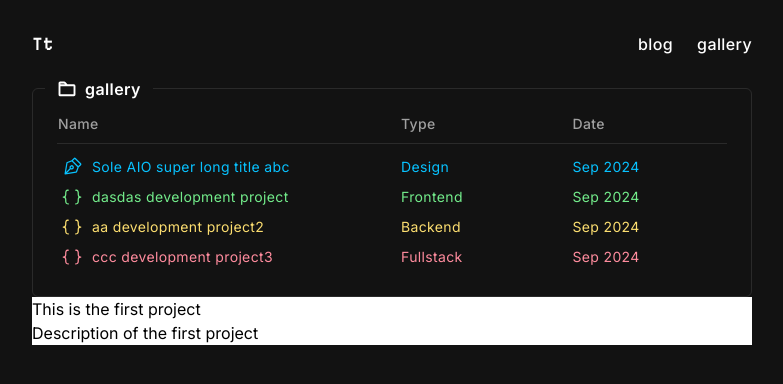
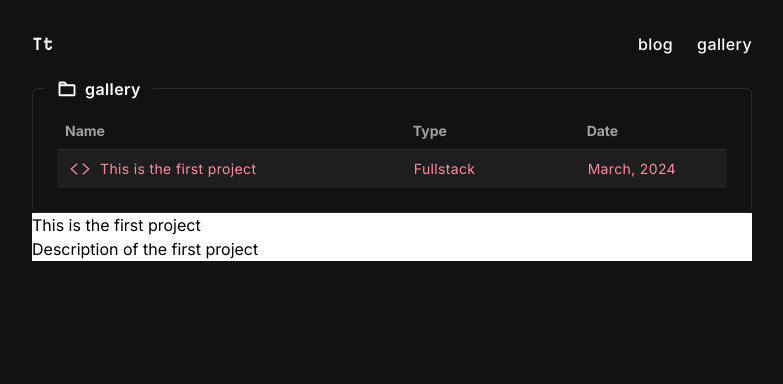
Before and after one commit to tot/tonytran.me, an Astro site: page /gallery in a window 1280 px wide. Shown: the whole page, without its empty margins (248-1031 px from the left). Built offline with nearby package versions, Linux system fonts and the light colour scheme; Astro itself is replaced by a stand-in of ours.

Commit message:
Fetch list of projects to display in gallery explorer

```diff
--- a/src/components/gallery/Explorer.astro
+++ b/src/components/gallery/Explorer.astro
@@ -1,6 +1,10 @@
 ---
 import { Folder } from "@phosphor-icons/react";
 import Table from "./Table";
+
+import { getCollection } from "astro:content";
+
+const projects = await getCollection("projects");
 ---
 
 <div class="p-6 border border-white/10 relative rounded-md">
@@ -17,5 +21,49 @@ import Table from "./Table";
         </div>
     </div>
 
-    <Table client:load />
+    <Table data={projects} client:load />
 </div>
+
+<style>
+    table {
+    }
+
+    tbody {
+    }
+
+    th {
+    }
+
+    tfoot {
+    }
+
+    tfoot th {
+    }
+
+    .resizer {
+        position: absolute;
+        right: 0;
+        top: 0;
+        height: 100%;
+        width: 5px;
+        background: rgba(0, 0, 0, 0.5);
+        cursor: col-resize;
+        user-select: none;
+        touch-action: none;
+    }
+
+    .resizer.isResizing {
+        background: blue;
+        opacity: 1;
+    }
+
+    @media (hover: hover) {
+        .resizer {
+            opacity: 0;
+        }
+
+        *:hover > .resizer {
+            opacity: 1;
+        }
+    }
+</style>
--- a/src/components/gallery/Table.tsx
+++ b/src/components/gallery/Table.tsx
@@ -8,30 +8,23 @@ import {
     useReactTable,
     type SortDirection,
 } from "@tanstack/react-table";
-import DesignIcon from "./icons/DesignIcon";
-import DevelopedIcon from "./icons/DevelopedIcon";
 import {
-    BracketsCurly,
+    CodeSimple,
     PenNib,
     SortAscending,
     SortDescending,
 } from "@phosphor-icons/react";
 import { cn } from "../../lib/utils";
-type Project = {
-    name: string;
-    date: string;
-    type: "Design" | "Frontend" | "Backend" | "Fullstack";
-};
+import type { ProjectCollection } from "../../types/project";
+import dayjs from "dayjs";
+import utc from "dayjs/plugin/utc";
+import timezone from "dayjs/plugin/timezone";
 
-const data: Project[] = [
-    { name: "Sole AIO super long title abc", date: "Sep 2024", type: "Design" },
-    { name: "dasdas development project", date: "Sep 2024", type: "Frontend" },
-    { name: "aa development project2", date: "Sep 2024", type: "Backend" },
-    { name: "ccc development project3", date: "Sep 2024", type: "Fullstack" },
-];
+dayjs.extend(utc);
+dayjs.extend(timezone);
 
 interface RowIconProps {
-    type: Project["type"];
+    type: ProjectCollection["data"]["type"];
     className?: string;
 }
 
@@ -40,15 +33,15 @@ const RowIcon = ({ type, className }: RowIconProps) => {
         case "Design":
             return <PenNib size={20} className={className} />;
         case "Frontend":
-            return <BracketsCurly size={20} className={className} />;
+            return <CodeSimple size={20} className={className} />;
         case "Backend":
-            return <BracketsCurly size={20} className={className} />;
+            return <CodeSimple size={20} className={className} />;
         case "Fullstack":
-            return <BracketsCurly size={20} className={className} />;
+            return <CodeSimple size={20} className={className} />;
     }
 };
 
-const RowBackgroundColor = (type: Project["type"]) => {
+const RowBackgroundColor = (type: ProjectCollection["data"]["type"]) => {
     switch (type) {
         case "Design":
             return "hover:bg-row-design/10";
@@ -61,7 +54,7 @@ const RowBackgroundColor = (type: Project["type"]) => {
     }
 };
 
-const RowTextColor = (type: Project["type"]) => {
+const RowTextColor = (type: ProjectCollection["data"]["type"]) => {
     switch (type) {
         case "Design":
             return "text-row-design";
@@ -74,14 +67,18 @@ const RowTextColor = (type: Project["type"]) => {
     }
 };
 
-const columnHelper = createColumnHelper<Project>();
+const columnHelper = createColumnHelper<ProjectCollection["data"]>();
 
-const Table = () => {
+interface TableProps {
+    data: ProjectCollection[];
+}
+
+const Table = ({ data }: TableProps) => {
     const [sorting, setSorting] = useState<SortingState>([]);
 
     const columns = useMemo(
         () => [
-            columnHelper.accessor("name", {
+            columnHelper.accessor("title", {
                 header: "Name",
                 cell: (info) => (
                     <div className="flex items-center gap-2 p-0.5">
@@ -105,21 +102,36 @@ const Table = () => {
                     </div>
                 ),
                 sortingFn: "alphanumeric",
+                size: 300,
             }),
             columnHelper.accessor("type", {
                 header: "Type",
                 sortingFn: "alphanumeric",
+                size: 150,
             }),
-            columnHelper.accessor("date", {
+            columnHelper.accessor("publishDate", {
                 header: "Date",
-                sortingFn: "alphanumeric",
+                sortingFn: "datetime",
+                cell: (info) => {
+                    const dateString = info.getValue();
+                    // Ensure the date is treated as UTC
+                    const date = dayjs.utc(dateString, "YYYY-MM-DD");
+                    // Format the date, still in UTC
+                    return date.format("MMMM, YYYY");
+                },
+                size: 128,
             }),
         ],
         [],
     );
 
+    const memoizedData = useMemo(
+        () => data.map((item) => ({ ...item.data, slug: item.slug })),
+        [data],
+    );
+
     const table = useReactTable({
-        data,
+        data: memoizedData,
         columns,
         state: {
             sorting,
@@ -129,28 +141,36 @@ const Table = () => {
         getSortedRowModel: getSortedRowModel(),
         enableSorting: true,
         enableMultiSort: false,
+        enableColumnResizing: false,
+        columnResizeMode: "onChange",
     });
+
     return (
-        <div className="flex flex-col gap-2">
-            <table className="w-full">
+        <div className="w-full overflow-x-auto">
+            <table className="w-full table-fixed">
+                <colgroup>
+                    {table.getAllColumns().map((column) => (
+                        <col
+                            key={column.id}
+                            style={{ width: column.getSize() }}
+                        />
+                    ))}
+                </colgroup>
                 <thead>
                     {table.getHeaderGroups().map((headerGroup) => (
                         <tr
                             key={headerGroup.id}
-                            className="grid grid-cols-12 gap-4 font-sans border-b border-white/10 pb-2 select-none"
+                            className="border-b border-white/10 pb-2"
                         >
                             {headerGroup.headers.map((header) => (
                                 <th
                                     key={header.id}
-                                    className={`${
-                                        header.id === "name"
-                                            ? "col-span-6"
-                                            : "col-span-3"
-                                    } text-left`}
+                                    className="text-left p-2 font-sans text-sm text-white/60 relative"
+                                    style={{ width: header.getSize() }}
                                 >
                                     {header.column.getCanSort() ? (
                                         <div
-                                            className={`flex items-center gap-1 text-white/60 tracking-wide text-sm font-medium cursor-pointer hover:text-white`}
+                                            className="flex items-center gap-1 cursor-pointer hover:text-white"
                                             onClick={header.column.getToggleSortingHandler()}
                                         >
                                             {flexRender(
@@ -174,22 +194,29 @@ const Table = () => {
                                             header.getContext(),
                                         )
                                     )}
+                                    {header.column.getCanResize() && (
+                                        <div
+                                            onMouseDown={header.getResizeHandler()}
+                                            onTouchStart={header.getResizeHandler()}
+                                            className={`absolute right-0 top-0 h-full w-1 cursor-col-resize select-none touch-none ${
+                                                header.column.getIsResizing()
+                                                    ? "bg-white/50"
+                                                    : "bg-white/20"
+                                            }`}
+                                        />
+                                    )}
                                 </th>
                             ))}
                         </tr>
                     ))}
                 </thead>
                 <tbody>
-                    {table.getRowModel().rows.map((row, index) => (
+                    {table.getRowModel().rows.map((row) => (
                         <tr
                             key={row.id}
                             className={cn(
-                                "w-full grid grid-cols-12 items-center gap-4 group font-sans transition-colors duration-100",
+                                "group font-sans transition-colors duration-100 odd:bg-white/5",
                                 RowBackgroundColor(row.original.type),
-                                {
-                                    // "bg-[#222222]": index % 2 === 0,
-                                    "mt-2": index === 0,
-                                },
                             )}
                         >
                             {row.getVisibleCells().map((cell) => (
@@ -198,18 +225,19 @@ const Table = () => {
                                     className={cn(
                                         "tracking-wide text-sm transition-colors duration-100",
                                         RowTextColor(cell.row.original.type),
-                                        {
-                                            "col-span-6":
-                                                cell.column.id === "name",
-                                            "col-span-3":
-                                                cell.column.id !== "name",
-                                        },
                                     )}
+                                    style={{ width: cell.column.getSize() }}
                                 >
-                                    {flexRender(
-                                        cell.column.columnDef.cell,
-                                        cell.getContext(),
-                                    )}
+                                    <a
+                                        href={`/gallery/${cell.row.original.slug}`}
+                                        rel="noopener noreferrer"
+                                        className="px-2 py-1 block w-full h-full"
+                                    >
+                                        {flexRender(
+                                            cell.column.columnDef.cell,
+                                            cell.getContext(),
+                                        )}
+                                    </a>
                                 </td>
                             ))}
                         </tr>
```
